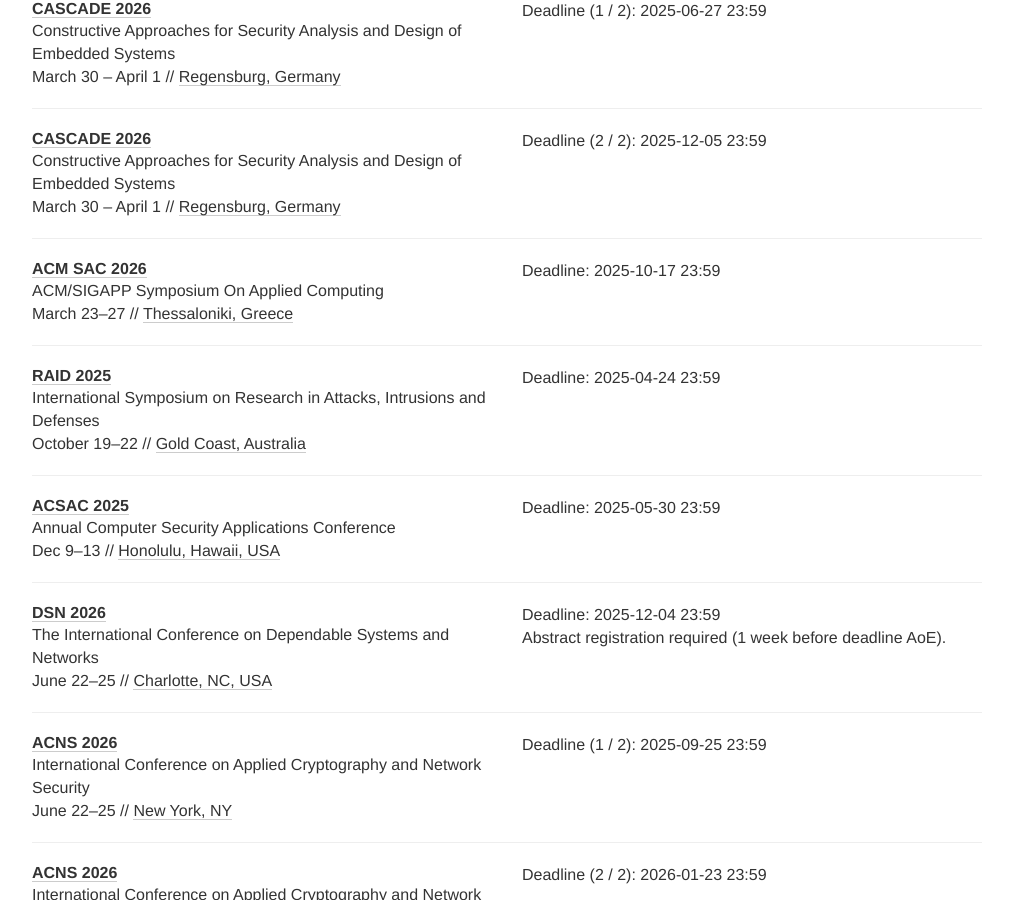
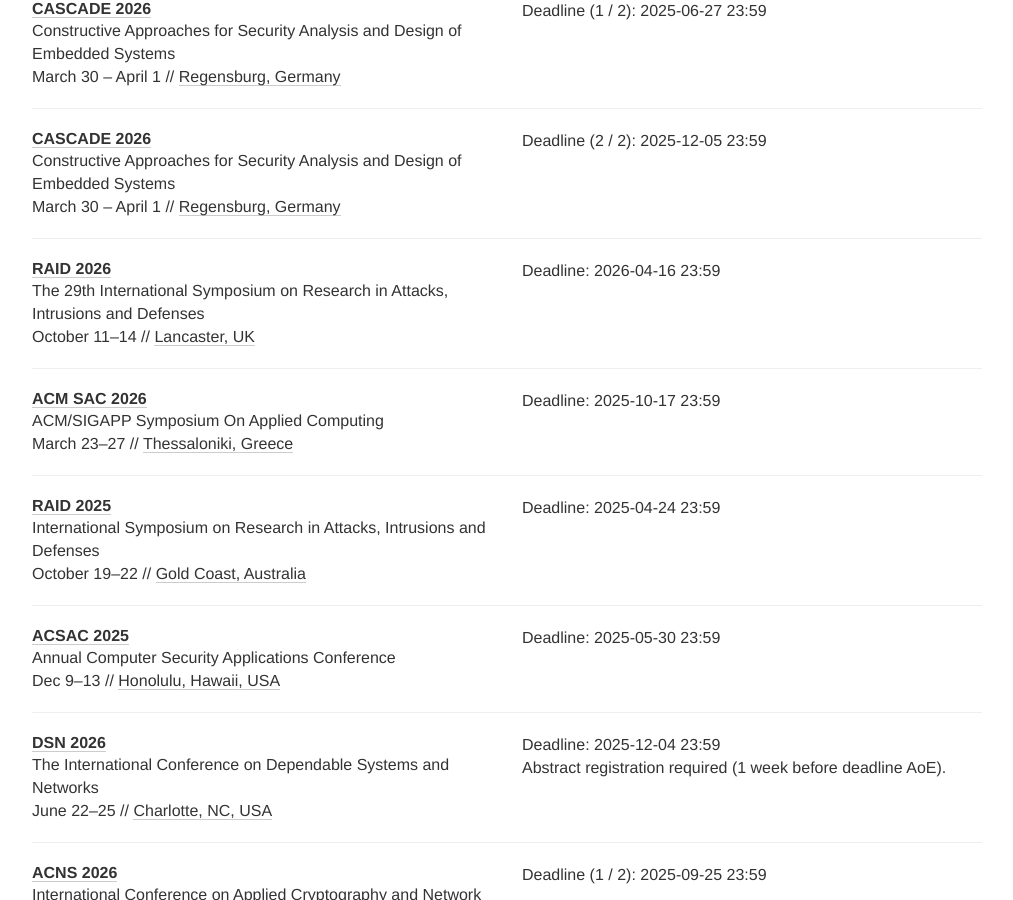
Before and after one commit to sec-deadlines/sec-deadlines.github.io, a Jekyll site: the page built from index.html, in a window 1280 px wide and 900 px high, scrolled down 8582 px. Shown: the whole window, without its empty margins (133-1146 px from the left). Built offline with Jekyll 4.4.1, drawn with Linux system fonts in a browser that asks for light colours; nearby versions of some CDN libraries; comment, search, counter and statistics services are not loaded.

Commit message:
added RAID 2026

```diff
--- a/_data/conferences.yml
+++ b/_data/conferences.yml
@@ -510,6 +510,15 @@
   tags: [CRYPTO, CONF]
 
 # Networks and systems, applications
+
+- name: RAID
+  description: The 29th International Symposium on Research in Attacks, Intrusions and Defenses
+  year: 2026
+  link: https://raid2026.org
+  deadline: ["2026-04-16 23:59"]
+  date: October 11-14
+  place: Lancaster, UK
+  tags: [SEC, CONF]
 
 - name: ACM SAC
   description: ACM/SIGAPP Symposium On Applied Computing
```
